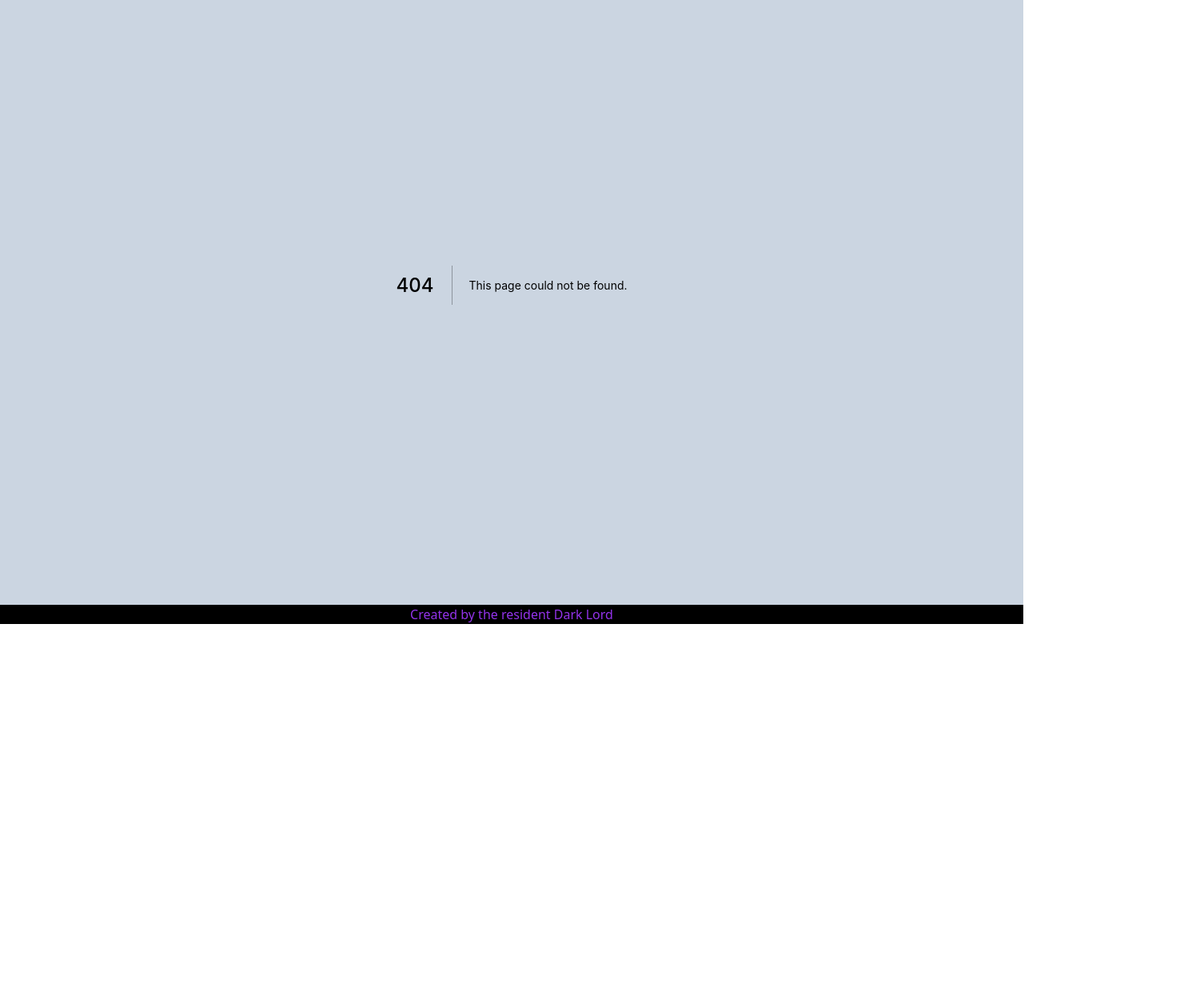
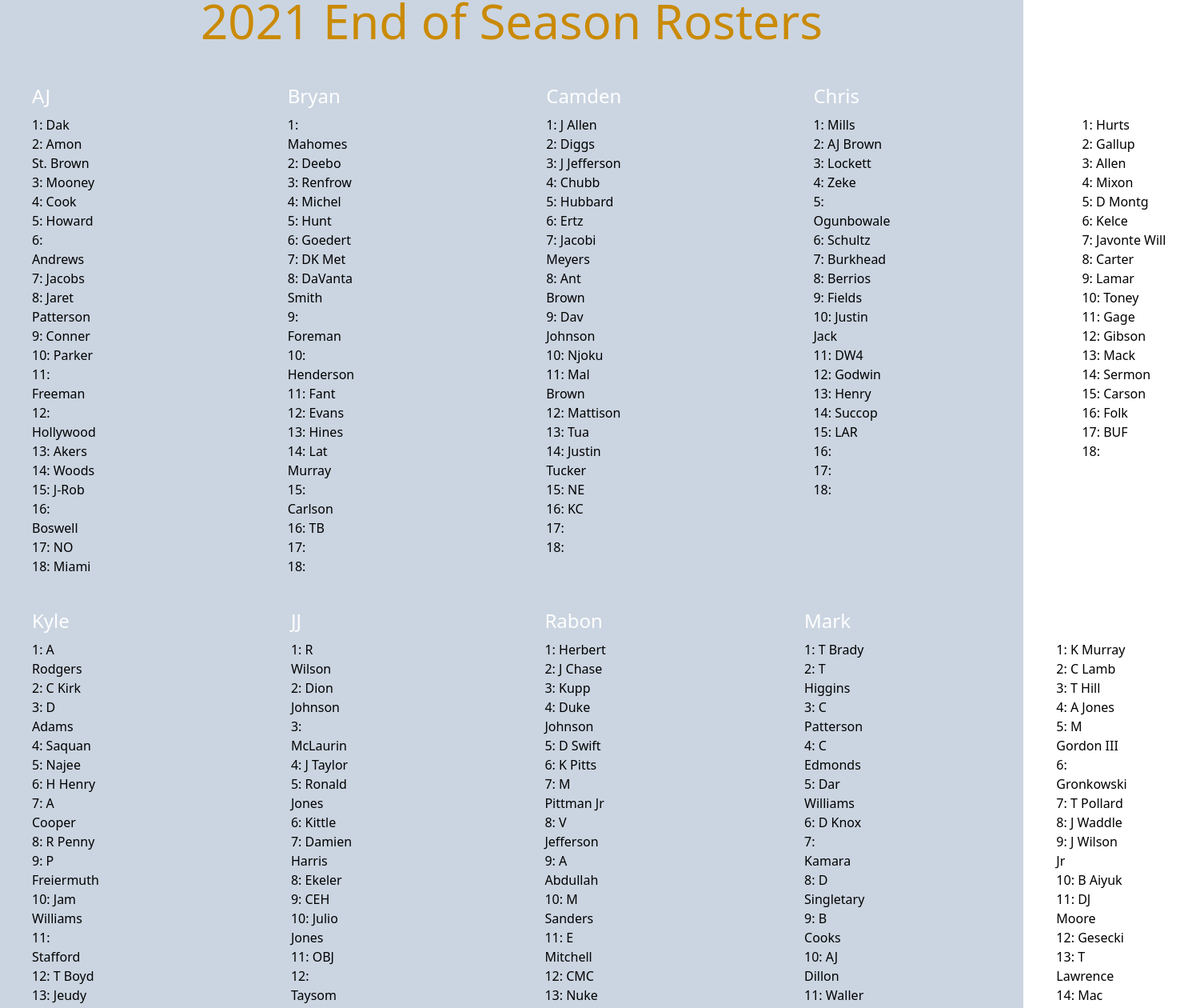
Before and after one commit to Crashy13/au-trojan-league, a Next.js app: page /EndSeasonRosters in a window 1280 px wide. Before the commit this address had no page. Shown: the part 188-1448 px from the top of the page at 80% size, 1486 px wide, since content can reach past the window. Before the commit the page ends 968 px from the top, so only its background shows below. Built offline with nearby package versions, Linux system fonts and the light colour scheme.

Commit message:
added 2021 end of season rosters

```diff
--- a/components/Layout.js
+++ b/components/Layout.js
@@ -22,7 +22,12 @@ const Layout = ({ children }) => {
                 </li>
                 <li className="hover:text-black">
                   <Link href="/RuleChanges">
-                    Rule Changes and End-Season Rosters
+                    Rule Changes
+                  </Link>
+                </li>
+                <li className="hover:text-black">
+                  <Link href="/EndSeasonRosters">
+                    2021 End of Season Rosters
                   </Link>
                 </li>
                 <li className="hover:text-black">
--- /dev/null
+++ b/pages/EndSeasonRosters.js
@@ -0,0 +1,70 @@
+import React from "react";
+import { end_season_roster_1, end_season_roster_2 } from "../public/data/end-season-rosters";
+
+const EndSeasonRosters = () => {
+  return (
+    <div className='px-10'>
+        <h1 className="text-6xl text-center text-yellow-600 my-10">2021 End of Season Rosters</h1>
+      <div className="lg:flex w-full gap-40 xl:gap-60">
+        {end_season_roster_1.map((roster) => {
+          return (
+            <>
+              <div>
+                <h1 className="text-2xl my-2 text-white">{roster.name}</h1>
+                <p>1: {roster.one}</p>
+                <p>2: {roster.two}</p>
+                <p>3: {roster.three}</p>
+                <p>4: {roster.four}</p>
+                <p>5: {roster.five}</p>
+                <p>6: {roster.six}</p>
+                <p>7: {roster.seven}</p>
+                <p>8: {roster.eight}</p>
+                <p>9: {roster.nine}</p>
+                <p>10: {roster.ten}</p>
+                <p>11: {roster.eleven}</p>
+                <p>12: {roster.twelve}</p>
+                <p>13: {roster.thirteen}</p>
+                <p>14: {roster.fourteen}</p>
+                <p>15: {roster.fifteen}</p>
+                <p>16: {roster.sixteen}</p>
+                <p>17: {roster.seventeen}</p>
+                <p>18: {roster.eighteen}</p>
+              </div>
+            </>
+          );
+        })}
+      </div>
+      <div className="lg:flex w-full gap-40 xl:gap-60">
+        {end_season_roster_2.map((roster) => {
+          return (
+            <>
+              <div>
+                <h1 className="text-2xl mt-10 mb-2 text-white">{roster.name}</h1>
+                <p>1: {roster.one}</p>
+                <p>2: {roster.two}</p>
+                <p>3: {roster.three}</p>
+                <p>4: {roster.four}</p>
+                <p>5: {roster.five}</p>
+                <p>6: {roster.six}</p>
+                <p>7: {roster.seven}</p>
+                <p>8: {roster.eight}</p>
+                <p>9: {roster.nine}</p>
+                <p>10: {roster.ten}</p>
+                <p>11: {roster.eleven}</p>
+                <p>12: {roster.twelve}</p>
+                <p>13: {roster.thirteen}</p>
+                <p>14: {roster.fourteen}</p>
+                <p>15: {roster.fifteen}</p>
+                <p>16: {roster.sixteen}</p>
+                <p>17: {roster.seventeen}</p>
+                <p>18: {roster.eighteen}</p>
+              </div>
+            </>
+          );
+        })}
+      </div>
+    </div>
+  );
+};
+
+export default EndSeasonRosters;
--- /dev/null
+++ b/public/data/end-season-rosters.js
@@ -0,0 +1,215 @@
+export const end_season_roster_1 = [
+    {
+        name: 'AJ',
+        one: 'Dak',
+        two: 'Amon St. Brown',
+        three: 'Mooney',
+        four: 'Cook',
+        five: 'Howard',
+        six: 'Andrews',
+        seven: 'Jacobs',
+        eight: 'Jaret Patterson',
+        nine: 'Conner',
+        ten: 'Parker',
+        eleven: 'Freeman',
+        twelve: 'Hollywood',
+        thirteen: 'Akers',
+        fourteen: 'Woods',
+        fifteen: 'J-Rob',
+        sixteen: 'Boswell',
+        seventeen: 'NO',
+        eighteen: 'Miami',
+    },
+    {
+        name: 'Bryan',
+        one: 'Mahomes',
+        two: 'Deebo',
+        three: 'Renfrow',
+        four: 'Michel',
+        five: 'Hunt',
+        six: 'Goedert',
+        seven: 'DK Met',
+        eight: 'DaVanta Smith',
+        nine: 'Foreman',
+        ten: 'Henderson',
+        eleven: 'Fant',
+        twelve: 'Evans',
+        thirteen: 'Hines',
+        fourteen: 'Lat Murray',
+        fifteen: 'Carlson',
+        sixteen: 'TB',
+        seventeen: '',
+        eighteen: '',
+    },
+    {
+        name: 'Camden',
+        one: 'J Allen',
+        two: 'Diggs',
+        three: 'J Jefferson',
+        four: 'Chubb',
+        five: 'Hubbard',
+        six: 'Ertz',
+        seven: 'Jacobi Meyers',
+        eight: 'Ant Brown',
+        nine: 'Dav Johnson',
+        ten: 'Njoku',
+        eleven: 'Mal Brown',
+        twelve: 'Mattison',
+        thirteen: 'Tua',
+        fourteen: 'Justin Tucker',
+        fifteen: 'NE',
+        sixteen: 'KC',
+        seventeen: '',
+        eighteen: '',
+    },
+    {
+        name: 'Chris',
+        one: 'Mills',
+        two: 'AJ Brown',
+        three: 'Lockett',
+        four: 'Zeke',
+        five: 'Ogunbowale',
+        six: 'Schultz',
+        seven: 'Burkhead',
+        eight: 'Berrios',
+        nine: 'Fields',
+        ten: 'Justin Jack',
+        eleven: 'DW4',
+        twelve: 'Godwin',
+        thirteen: 'Henry',
+        fourteen: 'Succop',
+        fifteen: 'LAR',
+        sixteen: '',
+        seventeen: '',
+        eighteen: '',
+    },
+    {
+        name: 'Funderburk',
+        one: 'Hurts',
+        two: 'Gallup',
+        three: 'Allen',
+        four: 'Mixon',
+        five: 'D Montg',
+        six: 'Kelce',
+        seven: 'Javonte Will',
+        eight: 'Carter',
+        nine: 'Lamar',
+        ten: 'Toney',
+        eleven: 'Gage',
+        twelve: 'Gibson',
+        thirteen: 'Mack',
+        fourteen: 'Sermon',
+        fifteen: 'Carson',
+        sixteen: 'Folk',
+        seventeen: 'BUF',
+        eighteen: '',
+    }
+]
+
+    export const end_season_roster_2 = [
+    {
+        name: 'Kyle',
+        one: 'A Rodgers',
+        two: 'C Kirk',
+        three: 'D Adams',
+        four: 'Saquan',
+        five: 'Najee',
+        six: 'H Henry',
+        seven: 'A Cooper',
+        eight: 'R Penny',
+        nine: 'P Freiermuth',
+        ten: 'Jam Williams',
+        eleven: 'Stafford',
+        twelve: 'T Boyd',
+        thirteen: 'Jeudy',
+        fourteen: 'J Landry',
+        fifteen: 'M Ingram II',
+        sixteen: 'Log Thomas',
+        seventeen: 'Prater',
+        eighteen: 'DAL',
+    },
+    {
+        name: 'JJ',
+        one: 'R Wilson',
+        two: 'Dion Johnson',
+        three: 'McLaurin',
+        four: 'J Taylor',
+        five: 'Ronald Jones',
+        six: 'Kittle',
+        seven: 'Damien Harris',
+        eight: 'Ekeler',
+        nine: 'CEH',
+        ten: 'Julio Jones',
+        eleven: 'OBJ',
+        twelve: 'Taysom Hill',
+        thirteen: 'Fournette',
+        fourteen: 'R Stevenson',
+        fifteen: 'Tyler Bass',
+        sixteen: 'SF',
+        seventeen: 'Seattle',
+        eighteen: '',
+    },
+    {
+        name: 'Rabon',
+        one: 'Herbert',
+        two: 'J Chase',
+        three: 'Kupp',
+        four: 'Duke Johnson',
+        five: 'D Swift',
+        six: 'K Pitts',
+        seven: 'M Pittman Jr',
+        eight: 'V Jefferson',
+        nine: 'A Abdullah',
+        ten: 'M Sanders',
+        eleven: 'E Mitchell',
+        twelve: 'CMC',
+        thirteen: 'Nuke',
+        fourteen: 'Ridley',
+        fifteen: 'JK Dobbins',
+        sixteen: 'E McPherson',
+        seventeen: 'AZ',
+        eighteen: '',
+    },
+    {
+        name: 'Mark',
+        one: 'T Brady',
+        two: 'T Higgins',
+        three: 'C Patterson',
+        four: 'C Edmonds',
+        five: 'Dar Williams',
+        six: 'D Knox',
+        seven: 'Kamara',
+        eight: 'D Singletary',
+        nine: 'B Cooks',
+        ten: 'AJ Dillon',
+        eleven: 'Waller',
+        twelve: 'Mike Williams',
+        thirteen: 'Burrow',
+        fourteen: 'Lance',
+        fifteen: 'M Gay',
+        sixteen: 'CHI',
+        seventeen: 'Etienne (Rabon)',
+        eighteen: '',
+    },
+    {
+        name: 'Scotty',
+        one: 'K Murray',
+        two: 'C Lamb',
+        three: 'T Hill',
+        four: 'A Jones',
+        five: 'M Gordon III',
+        six: 'Gronkowski',
+        seven: 'T Pollard',
+        eight: 'J Waddle',
+        nine: 'J Wilson Jr',
+        ten: 'B Aiyuk',
+        eleven: 'DJ Moore',
+        twelve: 'Gesecki',
+        thirteen: 'T Lawrence',
+        fourteen: 'Mac Jones',
+        fifteen: 'M Valdez-Scantling',
+        sixteen: 'G Zeurlein',
+        seventeen: 'PHI',
+        eighteen: '',
+    },
+]
```
